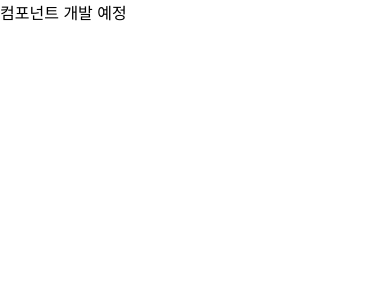
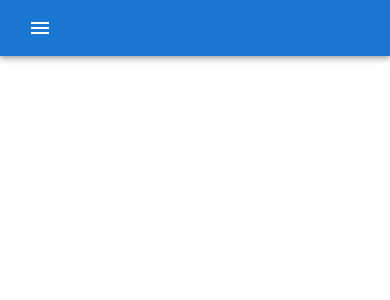
Before and after one commit to doheez/k8s-big-data-platform, a React (Create React App) app in the folder client/: page / in a window 390 px wide. Shown: the top 300 px of the page. Built offline with nearby package versions, Linux system fonts and the light colour scheme.

Commit message:
feat: Create App Bar component
화면 최상단에 반응형 메뉴바를 생성합니다.
메뉴는 Main, My Page, Log In/Out으로 구성됩니다.

Task: #6

```diff
--- a/client/src/App.js
+++ b/client/src/App.js
@@ -1,6 +1,12 @@
+import '@fontsource/roboto/300.css';
+import '@fontsource/roboto/400.css';
+import '@fontsource/roboto/500.css';
+import '@fontsource/roboto/700.css';
+import ResponsiveAppBar from './components/AppBar/ResponsiveAppBar';
+
 function App() {
   return (
-    <div>컴포넌트 개발 예정</div>
+    <ResponsiveAppBar />
   );
 }
 
--- /dev/null
+++ b/client/src/components/AppBar/ResponsiveAppBar.js
@@ -0,0 +1,83 @@
+import * as React from 'react';
+import AppBar from '@mui/material/AppBar';
+import Box from '@mui/material/Box';
+import Toolbar from '@mui/material/Toolbar';
+import IconButton from '@mui/material/IconButton';
+import Typography from '@mui/material/Typography';
+import Menu from '@mui/material/Menu';
+import MenuIcon from '@mui/icons-material/Menu';
+import Container from '@mui/material/Container';
+import Button from '@mui/material/Button';
+import MenuItem from '@mui/material/MenuItem';
+
+const pages = ['Main', 'My Page', 'Log Out'];
+
+const ResponsiveAppBar = () => {
+  const [anchorElNav, setAnchorElNav] = React.useState(null);
+
+  const handleOpenNavMenu = (event) => {
+    setAnchorElNav(event.currentTarget);
+  };
+
+  const handleCloseNavMenu = () => {
+    setAnchorElNav(null);
+  };
+
+  return (
+    <AppBar position="static">
+      <Container maxWidth="xl">
+        <Toolbar disableGutters>
+          <Box sx={{ flexGrow: 1, display: { xs: 'flex', md: 'none' } }}>
+            <IconButton
+              size="large"
+              aria-label="account of current user"
+              aria-controls="menu-appbar"
+              aria-haspopup="true"
+              onClick={handleOpenNavMenu}
+              color="inherit"
+            >
+              <MenuIcon />
+            </IconButton>
+            <Menu
+              id="menu-appbar"
+              anchorEl={anchorElNav}
+              anchorOrigin={{
+                vertical: 'bottom',
+                horizontal: 'left',
+              }}
+              keepMounted
+              transformOrigin={{
+                vertical: 'top',
+                horizontal: 'left',
+              }}
+              open={Boolean(anchorElNav)}
+              onClose={handleCloseNavMenu}
+              sx={{
+                display: { xs: 'block', md: 'none' },
+              }}
+            >
+              {pages.map((page) => (
+                <MenuItem key={page} onClick={handleCloseNavMenu}>
+                  <Typography textAlign="center">{page}</Typography>
+                </MenuItem>
+              ))}
+            </Menu>
+          </Box>
+          <Box sx={{ flexGrow: 1, display: { xs: 'none', md: 'flex' } }} />
+          <Box sx={{ display: { xs: 'none', md: 'flex' } }}>
+            {pages.map((page) => (
+              <Button
+                key={page}
+                onClick={handleCloseNavMenu}
+                sx={{ my: 1, color: 'white', display: 'block' }}
+              >
+                {page}
+              </Button>
+            ))}
+          </Box>
+        </Toolbar>
+      </Container>
+    </AppBar>
+  );
+};
+export default ResponsiveAppBar;
```
